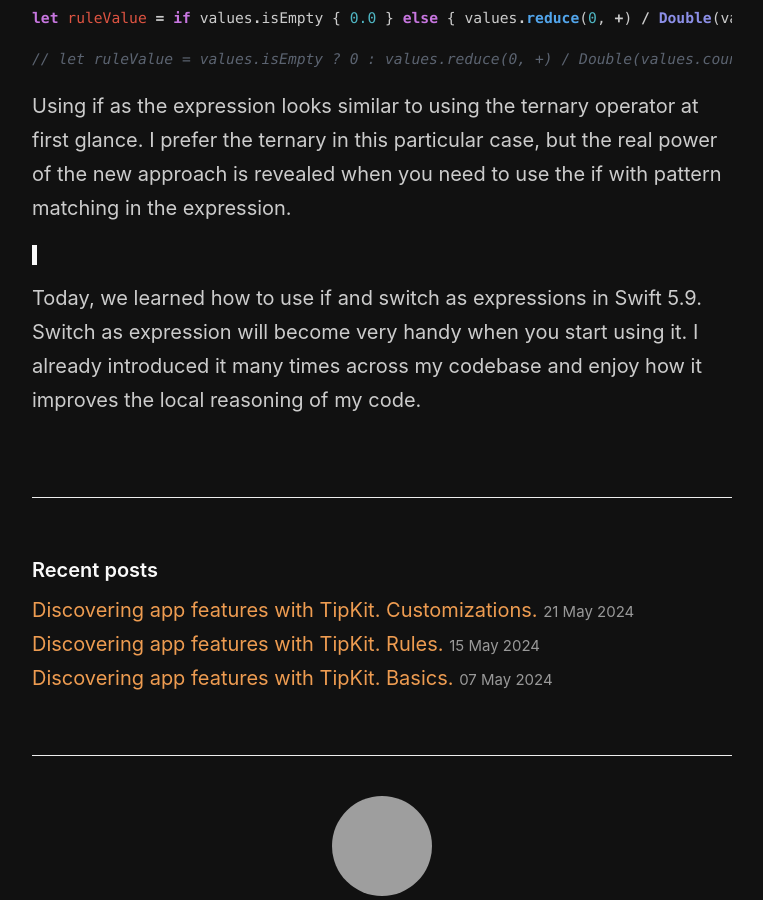
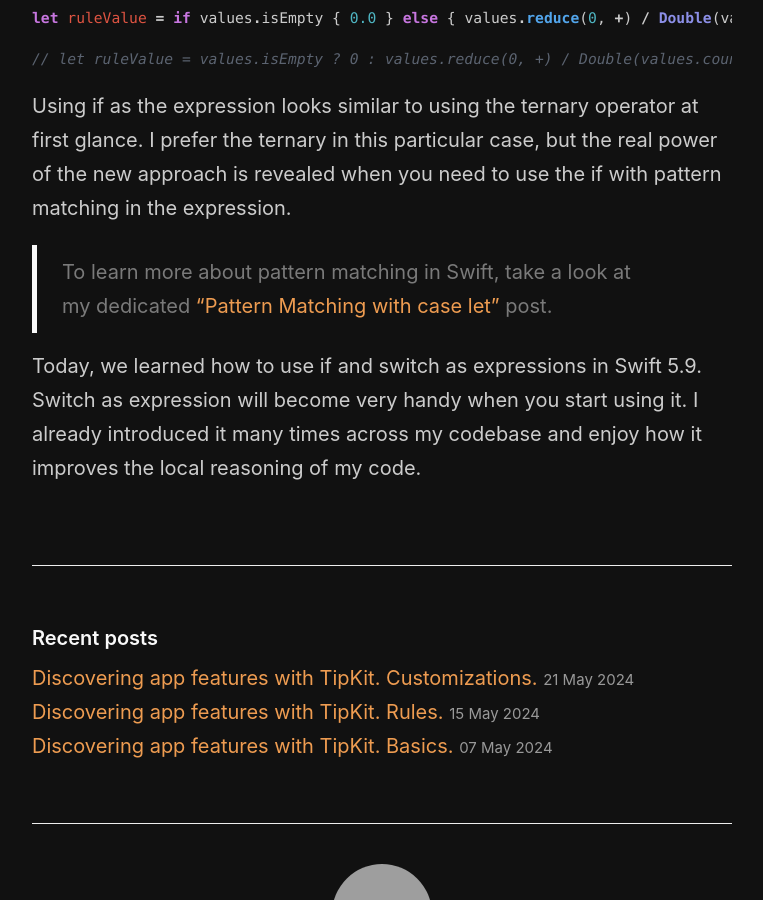
Before and after one commit to mecid/mecid.github.io, a Jekyll site: the page built from _posts/2024-05-28-if-and-switch-expressions-in-swift.md, in a window 1280 px wide and 900 px high, scrolled down 2719 px, cut to the strip 0-900 px from the top of the window. Shown: the whole strip, without its empty margins (258-1021 px from the left). Built offline with Jekyll 4.4.1, drawn with Linux system fonts in a browser that asks for light colours; grey boxes are pictures that could not be loaded.

Commit message:
reference added to the switch expression post

```diff
--- a/_posts/2024-05-28-if-and-switch-expressions-in-swift.md
+++ b/_posts/2024-05-28-if-and-switch-expressions-in-swift.md
@@ -97,6 +97,6 @@ let ruleValue = if values.isEmpty { 0.0 } else { values.reduce(0, +) / Double(va
 
 Using if as the expression looks similar to using the ternary operator at first glance. I prefer the ternary in this particular case, but the real power of the new approach is revealed when you need to use the if with pattern matching in the expression.
 
->
+> To learn more about pattern matching in Swift, take a look at my dedicated ["Pattern Matching with case let"](/2019/02/06/pattern-matching-with-case-let/) post.
 
 Today, we learned how to use if and switch as expressions in Swift 5.9. Switch as expression will become very handy when you start using it. I already introduced it many times across my codebase and enjoy how it improves the local reasoning of my code.
```
